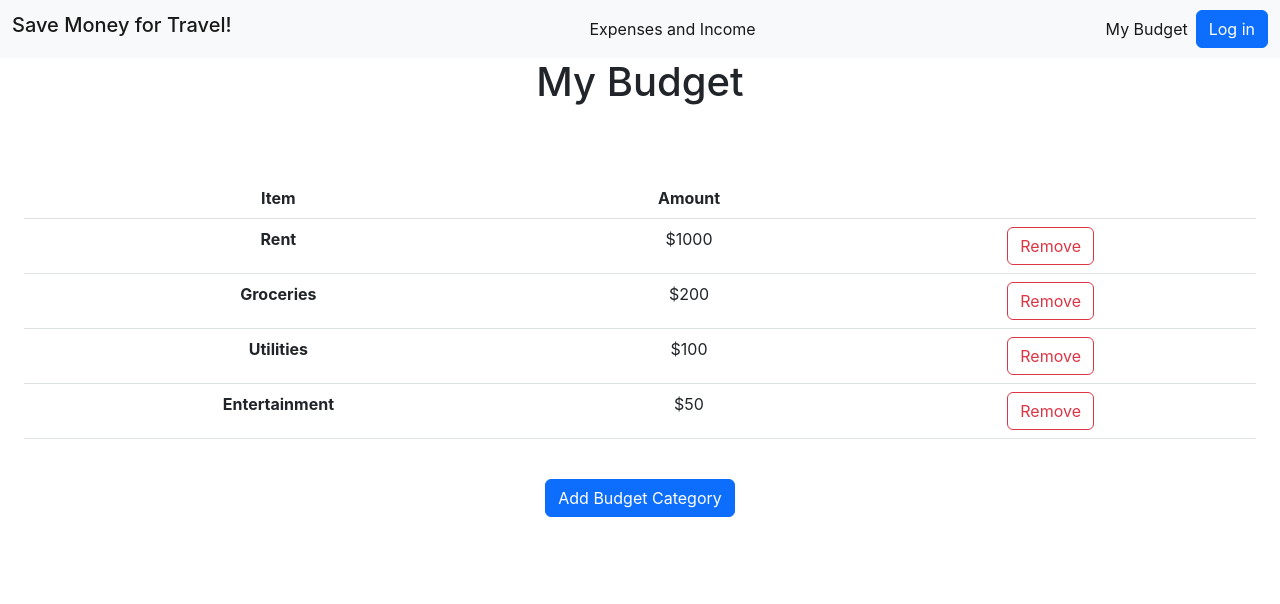
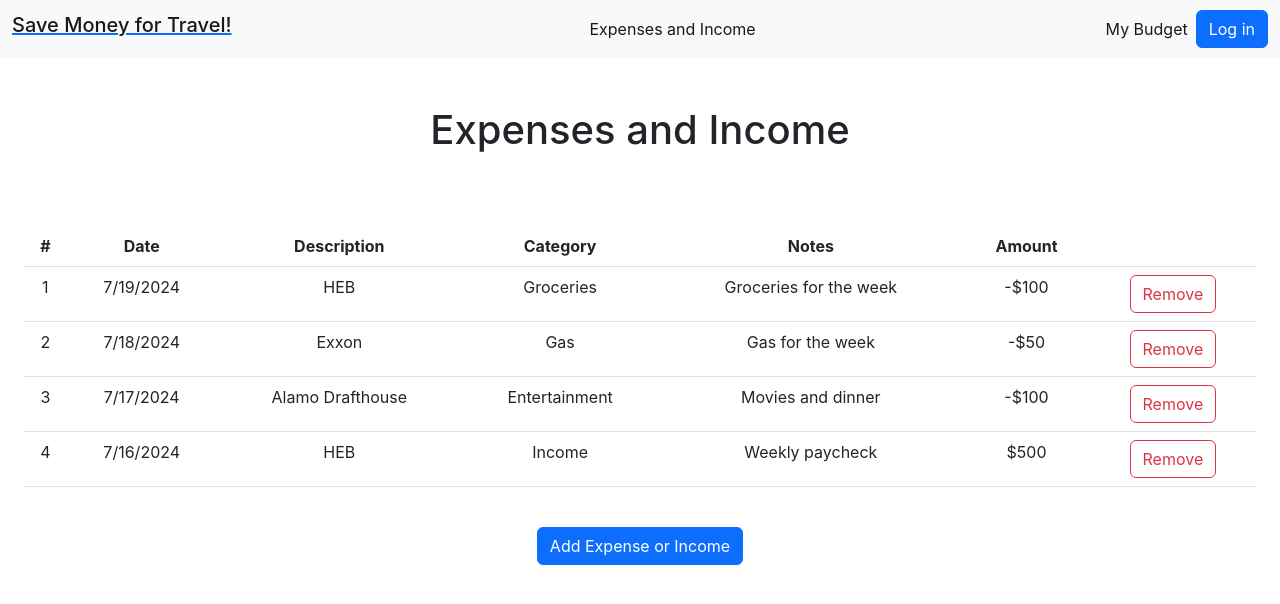
Before and after one commit to CodingCashew/journey-funds-save-money-for-travel, a React (Create React App) app: page /expenses in a window 1280 px wide. Shown: the top 604 px of the page. Built offline with nearby package versions, Linux system fonts and the light colour scheme.

Commit message:
Build out Expenses and Income page

```diff
--- a/package.json
+++ b/package.json
@@ -20,6 +20,7 @@
     "path": "^0.12.7",
     "react": "^18.3.1",
     "react-dom": "^18.3.1",
+    "react-router-dom": "^6.25.1",
     "react-scripts": "^5.0.1",
     "web-vitals": "^2.1.4"
   },
--- a/src/App.js
+++ b/src/App.js
@@ -1,15 +1,23 @@
-import React from 'react';
+import React from "react";
+import { BrowserRouter, Route, Routes } from "react-router-dom";
 import "./App.css";
 import Navbar from "./Components/Navbar.tsx";
 import Budget from "./Components/Budget.tsx";
+import Expenses from "./Components/Expenses.tsx";
+
 
 const App = () => {
   return (
-    <div className="App">
-      <Navbar />
-      <Budget />
-    </div>
+    <BrowserRouter>
+      <div className="App">
+        <Navbar />
+        <Routes>
+          <Route path="/budget" element={<Budget />} />
+          <Route path="/expenses" element={<Expenses />} />
+        </Routes>
+      </div>
+    </BrowserRouter>
   );
-}
+};
 
 export default App;
--- a/src/Components/Budget.tsx
+++ b/src/Components/Budget.tsx
@@ -1,7 +1,7 @@
 import { useState } from "react";
-import { budgetCategory } from "../shared/interfaces";
+import { BudgetCategory } from "../shared/interfaces";
 
-const dummyData: budgetCategory[] = [
+const dummyData: BudgetCategory[] = [
   { Rent: 1000 },
   { Groceries: 200 },
   { Utilities: 100 },
@@ -9,7 +9,7 @@ const dummyData: budgetCategory[] = [
 ];
 
 function Budget() {
-  const [budget, setBudget] = useState<budgetCategory[]>(dummyData);
+  const [budget, setBudget] = useState<BudgetCategory[]>(dummyData);
 
   const [isAddingCategory, setIsAddingCategory] = useState<boolean>(false);
 
@@ -37,12 +37,12 @@ function Budget() {
 
   return (
     <div>
-      <h1 className="mb-5">My Budget</h1>
+      <h1 className="my-4">My Budget</h1>
       <div className="d-flex mw-xs-85 p-4">
         <table className="table responsive">
           <thead>
             <tr>
-              <th scope="col">Item</th>
+              <th scope="col">Category</th>
               <th scope="col">Amount</th>
               <th scope="col"></th>
             </tr>
@@ -111,6 +111,13 @@ function Budget() {
             >
               Submit Category
             </button>
+            <button
+              type="button"
+              className="btn btn-outline-secondary mx-2"
+              onClick={() => setIsAddingCategory(false)}
+            >
+              Cancel
+            </button>
           </div>
         </div>
       )}
--- /dev/null
+++ b/src/Components/Expenses.tsx
@@ -0,0 +1,250 @@
+import { useState } from "react";
+import { IncomeOrExpense } from "../shared/interfaces";
+
+const dummyData: IncomeOrExpense[] = [
+  {
+    id: 1,
+    category: "Groceries",
+    amount: 100,
+    notes: "Groceries for the week",
+    satisfaction: 5,
+    description: "HEB",
+    date: new Date("2024-07-19"),
+    incomeOrExpense: "expense",
+  },
+  {
+    id: 2,
+    category: "Gas",
+    amount: 50,
+    satisfaction: 4,
+    description: "Exxon",
+    date: new Date("2024-07-18"),
+    notes: "Gas for the week",
+    incomeOrExpense: "expense",
+  },
+  {
+    id: 3,
+    category: "Entertainment",
+    amount: 100,
+    satisfaction: 4,
+    description: "Alamo Drafthouse",
+    date: new Date("2024-07-17"),
+    notes: "Movies and dinner",
+    incomeOrExpense: "expense",
+  },
+  {
+    id: 4,
+    category: "Income",
+    amount: 500,
+    satisfaction: 5,
+    description: "HEB",
+    date: new Date("2024-07-16"),
+    notes: "Weekly paycheck",
+    incomeOrExpense: "income",
+  },
+];
+
+function Expenses() {
+  const [expenses, setExpenses] = useState<IncomeOrExpense[]>(dummyData);
+
+  const [isAddingExpenseOrIncome, setIsAddingExpenseOrIncome] =
+    useState<boolean>(false);
+
+  const [newExpenseOrIncome, setNewExpenseOrIncome] = useState<IncomeOrExpense>(
+    {
+      id: 0,
+      category: "",
+      amount: 0,
+      notes: "",
+      satisfaction: 0,
+      description: "",
+      date: new Date(),
+      incomeOrExpense: "expense",
+    }
+  );
+
+  const handleNewExpense = (e: any) => {
+    const { id, value } = e.target;
+    setNewExpenseOrIncome((prevState) => ({
+      ...prevState,
+      [id]: value,
+    }));
+  };
+
+  const handleSubmitNewExpenseOrIncome = () => {
+    const newId = expenses.length + 1;
+    setNewExpenseOrIncome((prevState) => ({
+      ...prevState,
+      id: newId,
+      date: new Date(newExpenseOrIncome.date),
+    }));
+    console.log("newExpenseOrIncome", newExpenseOrIncome);
+    setExpenses((prevState) => [...prevState, newExpenseOrIncome]);
+
+    setIsAddingExpenseOrIncome(false);
+  };
+
+  const removeItem = (id: number) => {
+    const updatedBudget = expenses.filter((item) => item.id !== id);
+    setExpenses(updatedBudget);
+  };
+
+  return (
+    <div>
+      <h1 className="my-5">Expenses and Income</h1>
+      <div className="d-flex mw-xs-85 p-4">
+        <table className="table responsive">
+          <thead>
+            <tr>
+              <th scope="col">#</th>
+              <th scope="col">Date</th>
+              <th scope="col">Description</th>
+              <th scope="col">Category</th>
+              <th scope="col">Notes</th>
+              <th scope="col">Amount</th>
+              <th scope="col"></th>
+            </tr>
+          </thead>
+          <tbody>
+            {expenses.map((item, index) => {
+              return (
+                <tr key={item.id}>
+                  <td>{index + 1}</td>
+                  <td>{new Date(item.date).toLocaleDateString()}</td>
+                  <td>{item.description}</td>
+                  <td>{item.category}</td>
+                  <td>{item.notes}</td>
+                  <td>
+                    {item.incomeOrExpense === "expense" ? "-" : ""}$
+                    {item.amount}
+                  </td>
+                  <td>
+                    <button
+                      type="button"
+                      className="btn btn-outline-danger"
+                      onClick={() => removeItem(item.id)}
+                    >
+                      Remove
+                    </button>
+                  </td>
+                </tr>
+              );
+            })}
+          </tbody>
+        </table>
+      </div>
+      {!isAddingExpenseOrIncome && (
+        <button
+          type="button"
+          className="btn btn-primary"
+          onClick={() => setIsAddingExpenseOrIncome(true)}
+        >
+          Add Expense or Income
+        </button>
+      )}
+      {isAddingExpenseOrIncome === true && (
+        <div className="d-flex-column">
+          <div className="mt-4">
+            <div className="form-check form-check-inline">
+              <input
+                className="form-check-input"
+                type="radio"
+                name="inlineRadioOptions"
+                id="incomeOrExpense"
+                value="expense"
+                onChange={handleNewExpense}
+              ></input>
+              <label className="form-check-label">Expense</label>
+            </div>
+            <div className="form-check form-check-inline">
+              <input
+                className="form-check-input"
+                type="radio"
+                name="inlineRadioOptions"
+                id="incomeOrExpense"
+                value="income"
+                onChange={handleNewExpense}
+              ></input>
+              <label className="form-check-label">Income</label>
+            </div>
+          </div>
+          <div className="d-flex flex-wrap justify-content-center">
+            <div className="d-flex-column flex-fill m-2">
+              <label className="form-label">Date</label>
+              <input
+                className="form-control "
+                type="date"
+                placeholder="MM/DD/YYYY"
+                id="date"
+                aria-label="date of transaction"
+                onChange={handleNewExpense}
+              ></input>
+            </div>
+            <div className="d-flex-column flex-fill m-2">
+              <label className="form-label">Description</label>
+              <input
+                className="form-control "
+                type="text"
+                placeholder="Description"
+                id="description"
+                aria-label="expense or income description"
+                onChange={handleNewExpense}
+              ></input>
+            </div>
+            <div className="d-flex-column flex-fill m-2">
+              <label className="form-label">Category</label>
+              <input
+                className="form-control "
+                type="text"
+                placeholder="Category"
+                id="category"
+                aria-label="income or expense category"
+                onChange={handleNewExpense}
+              ></input>
+            </div>
+            <div className="d-flex-column flex-fill m-2">
+              <label className="form-label">Notes</label>
+              <input
+                className="form-control "
+                type="text"
+                placeholder="Notes"
+                id="notes"
+                aria-label="notes"
+                onChange={handleNewExpense}
+              ></input>
+            </div>
+            <div className="d-flex-column flex-fill m-2">
+              <label className="form-label">Amount</label>
+              <input
+                className="form-control "
+                type="text"
+                placeholder="$"
+                id="amount"
+                aria-label="expense or income amount"
+                onChange={handleNewExpense}
+              ></input>
+            </div>
+          </div>
+          <div className="d-flex my-2 justify-content-center">
+            <button
+              type="button"
+              className="btn btn-success mx-2"
+              onClick={handleSubmitNewExpenseOrIncome}
+            >
+              Submit
+            </button>
+            <button
+              type="button"
+              className="btn btn-outline-secondary mx-2"
+              onClick={() => setIsAddingExpenseOrIncome(false)}
+            >
+              Cancel
+            </button>
+          </div>
+        </div>
+      )}
+    </div>
+  );
+}
+
+export default Expenses;
--- a/src/Components/Navbar.tsx
+++ b/src/Components/Navbar.tsx
@@ -5,7 +5,7 @@ function Navbar() {
     <div>
       <nav className="navbar navbar-expand-sm bg-light">
         <div className="container-fluid">
-          <h2 className="navbar-brand">Save Money for Travel!</h2>
+          <a href="/"><h2 className="navbar-brand">Save Money for Travel!</h2></a>
           <button
             className="navbar-toggler"
             type="button"
@@ -20,14 +20,14 @@ function Navbar() {
           <div className="collapse navbar-collapse" id="navbarSupportedContent">
             <ul className="navbar-nav ms-auto mb-2 mb-lg-0 mw-30">
               <li className="nav-item">
-                <a className="nav-link active" aria-current="page" href="/">
+                <a className="nav-link active" aria-current="page" href="/expenses">
                   Expenses and Income
                 </a>
               </li>
             </ul>
             <ul className="navbar-nav ms-auto mb-2 mb-lg-0 mw-30">
               <li className="nav-item">
-                <a className="nav-link active" aria-current="page" href="/">
+                <a className="nav-link active" aria-current="page" href="/budget">
                   My Budget
                 </a>
               </li>
```
Also changed, not shown: src/shared/interfaces.tsx (+12 -1 lines), 1 other file (tests, documents, lock files or other folders).
